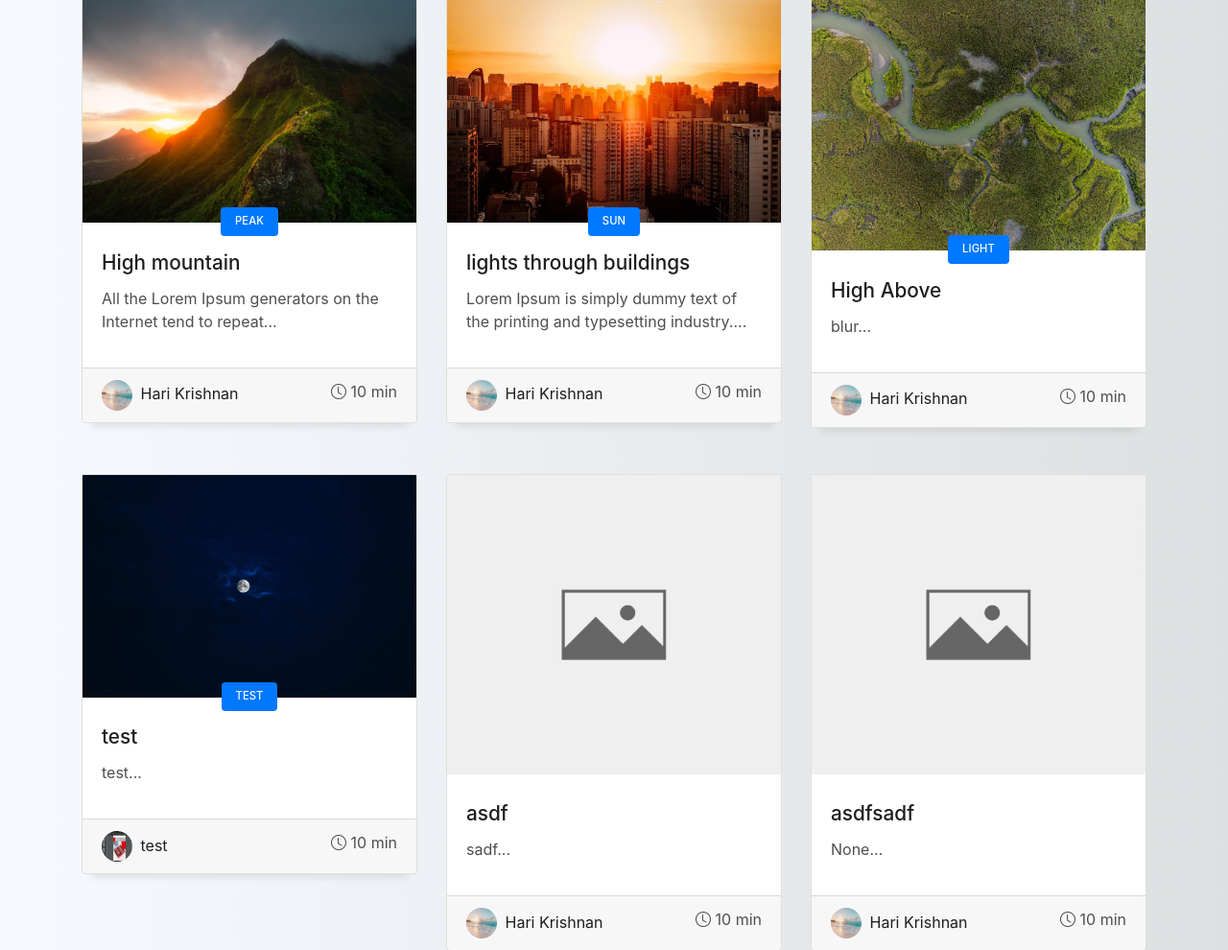
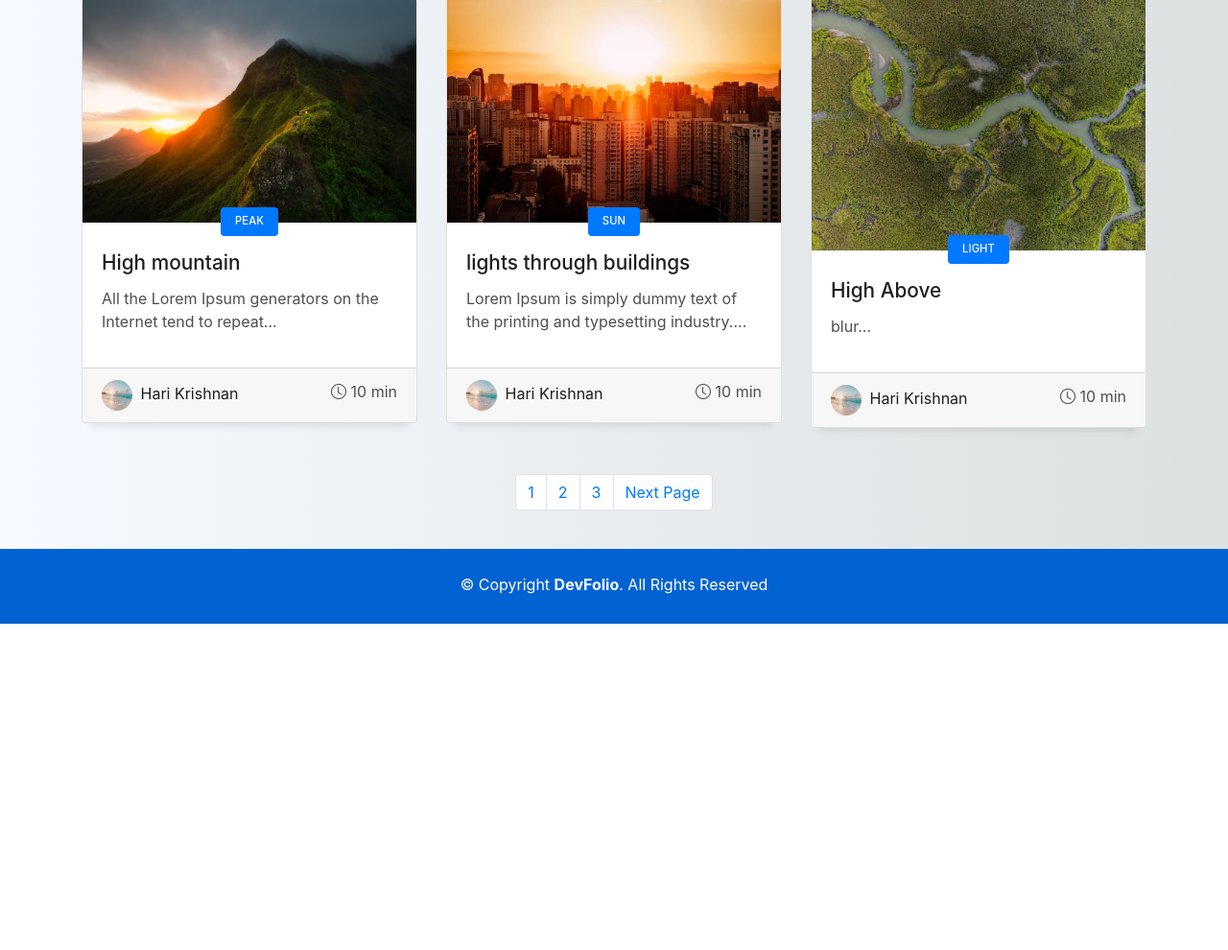
Before and after one commit to harikrishnan51688/django-blog, a Django app: page / in a window 1280 px wide. Shown: the part 777-1767 px from the top of the page at 96% size. After the commit the page ends 1427 px from the top, so only its background shows below. Run offline with Django 4.2, Linux system fonts and the light colour scheme; data comes from the database, SQL or seed files in the repository; both versions use the stored data as it was after the commit; parts of the project's set-up code (start-up, migrations or seed data) failed here and were passed over; some libraries are stand-ins or nearby versions.

Commit message:
added paginator

```diff
--- a/blogs/templates/blogs/blog-single.html
+++ b/blogs/templates/blogs/blog-single.html
@@ -17,7 +17,7 @@
             <ul>
               <li>
                 <span class="bi bi-person"></span>
-                <a href="#">{{ blog.owner.name|slice:'15' }}</a>
+                <a href="{% url 'profile' blog.owner.id %}">{{ blog.owner.name|slice:'15' }}</a>
               </li>
               {% if blog.category is not None %}
               <li>
--- a/blogs/templates/blogs/main-blog.html
+++ b/blogs/templates/blogs/main-blog.html
@@ -20,19 +20,21 @@
     </div>
     <div class="row">
 
-      {% for blog in blogs %}
+      {% for blog in page_obj %}
 
       <div class="col-md-4">
-        <div class="card card-blog"> <!-- card h-100 -->
+        <div class="card card-blog">
+          <!-- card h-100 -->
           <div class="card-img">
-            <a href="{% url 'article' blog.id %}"><img src="{{ blog.featured_image.url }}" alt="" class="img-fluid"></a><!--img-fluid-->
+            <a href="{% url 'article' blog.id %}"><img src="{{ blog.featured_image.url }}" alt="" class="img-fluid"></a>
+            <!--img-fluid-->
           </div>
           <div class="card-body">
             <div class="card-category-box">
               {% if blog.category is not None %}
-                <div class="card-category">
-                  <h6 class="category"> {{ blog.category|slice:"15" }} </h6>
-                </div>
+              <div class="card-category">
+                <h6 class="category"> {{ blog.category|slice:"15" }} </h6>
+              </div>
               {% endif %}
             </div>
             <h3 class="card-title"><a href="{% url 'article' blog.id %}"> {{ blog.heading|slice:"55" }} </a></h3>
@@ -54,6 +56,70 @@
         </div>
       </div>
       {% endfor %}
+    </div>
 
-      <!-- End Blog Section -->
-      {% endblock %}
+    <nav aria-label="Page navigation">
+       <!-- 'pagination-lg' for large pagination  -->
+      <ul class="pagination justify-content-center">
+        {% if page_obj.has_previous %}
+        <li class="page-item"><a class="page-link" href="?page={{ page_obj.previous_page_number }}">Previous</a></li>
+        {% if page_obj.number > 3 %}
+        <li class="page-item"><a class="page-link" href="?page=1">1</a></li>
+        {% if page_obj.number > 4 %}
+
+        <li class="page-item disabled"><a class="page-link" tabindex="-1" href="#">...</a></li>
+
+        {% endif %}
+        {% endif %}
+        {% endif %}
+
+        {% for num in page_obj.paginator.page_range %}
+        {% if page_obj.number == num %}
+        <li class="page-item"><a class="page-link" href="?page={{ num }}">{{ num }}</a></li>
+        {% elif num > page_obj.number|add:'-3' and num < page_obj.number|add:'3' %}
+        <li class="page-item"><a class="page-link" href="?page={{ num }}">{{ num }}</a></li>
+        {% endif %}
+        {% endfor %}
+
+        {% if page_obj.has_next %}
+        {% if page_obj.number < page_obj.paginator.num_pages|add:'-3' %}
+
+        <li class="page-item disabled"><a class="page-link" href="#" tabindex="-1">...</a></li>
+
+        <li class="page-item"><a class="page-link" href="?page={{ page_obj.paginator.num_pages }}">{{ page_obj.paginator.num_pages }}</a></li>
+        {% elif page_obj.number < page_obj.paginator.num_pages|add:'-2' %}
+        <li class="page-item"><a class="page-link" href="?page={{ page_obj.paginator.num_pages }}">{{ page_obj.paginator.num_pages }}</a></li>
+        {% endif %}
+        <li class="page-item"><a class="page-link" href="?page={{ page_obj.next_page_number }}">Next Page</a></li>
+        {% endif %}
+      </ul>
+    </nav>
+
+</div>
+</section>
+<br>
+
+<!-- ======= Footer ======= -->
+<footer>
+  <div class="container">
+    <div class="row">
+      <div class="col-sm-12">
+        <div class="copyright-box">
+          <p class="copyright">&copy; Copyright <strong>DevFolio</strong>. All Rights Reserved</p>
+          <!-- <div class="credits"> -->
+          <!--
+              All the links in the footer should remain intact.
+              You can delete the links only if you purchased the pro version.
+              Licensing information: https://bootstrapmade.com/license/
+              Purchase the pro version with working PHP/AJAX contact form: https://bootstrapmade.com/buy/?theme=DevFolio
+            -->
+          <!-- Designed by <a href="https://bootstrapmade.com/">BootstrapMade</a> -->
+          <!-- </div> -->
+        </div>
+      </div>
+    </div>
+  </div>
+</footer>
+<!-- End  Footer -->
+
+{% endblock %}
--- a/blogs/views.py
+++ b/blogs/views.py
@@ -7,13 +7,31 @@
 from .models import Article, Comment
 from .forms import Articleform, CommentForm, EditArticleForm
 from django.contrib.auth.decorators import login_required
+
 from django.contrib.auth.models import User
+from django.core.paginator import Paginator, EmptyPage, PageNotAnInteger
 
 
 # Main page all blog posts
 def articles(request):
     blogs = Article.objects.all()
-    context = {'blogs': blogs}
+    # pagination
+    page = request.GET.get('page', 1)
+
+    paginator = Paginator(blogs, 6) # 6 employees per page
+
+
+    try:
+        page_obj = paginator.page(page)
+    except PageNotAnInteger:
+        # if page is not an integer, deliver the first page
+        page_obj = paginator.page(1)
+    except EmptyPage:
+        # if the page is out of range, deliver the last page
+        page_obj = paginator.page(paginator.num_pages)
+
+
+    context = {'blogs': blogs, 'page_obj': page_obj}
     return render(request, 'blogs/main-blog.html', context)
 
 # View for individual article and comment form
--- a/static/styles/profile.css
+++ b/static/styles/profile.css
@@ -14,6 +14,7 @@
 .profile-img img{
     width: 70%;
     height: 100%;
+    margin-bottom: 2em;
 }
 .profile-img .file {
     position: relative;
```
Also changed, not shown: users/templates/users/profile.html (+10 -4 lines), db.sqlite3, static/images/blog_img/angelina-kichukova-1i6mrD_t9gA-unsplash_NZ1J7My.jpeg (added), static/images/profile_img/bot.png (added), static/images/profile_img/sean-oulashin-KMn4VEeEPR8-unsplash.jpeg (added), static/uploads-ckeditor/test/2022/07/22/no-photo.jpg (added), static/uploads-ckeditor/test/2022/07/22/no-photo_thumb.jpg (added).
